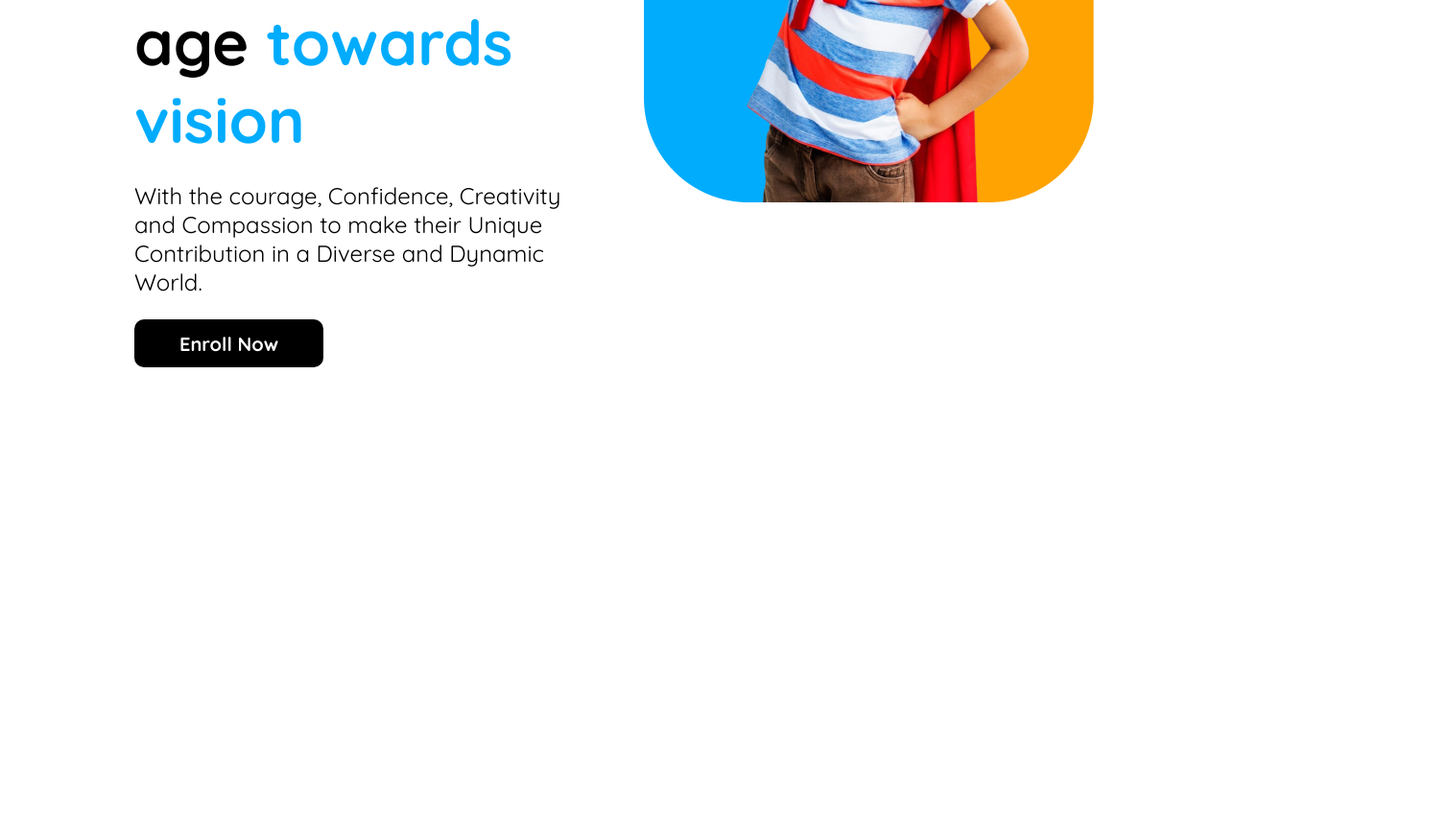
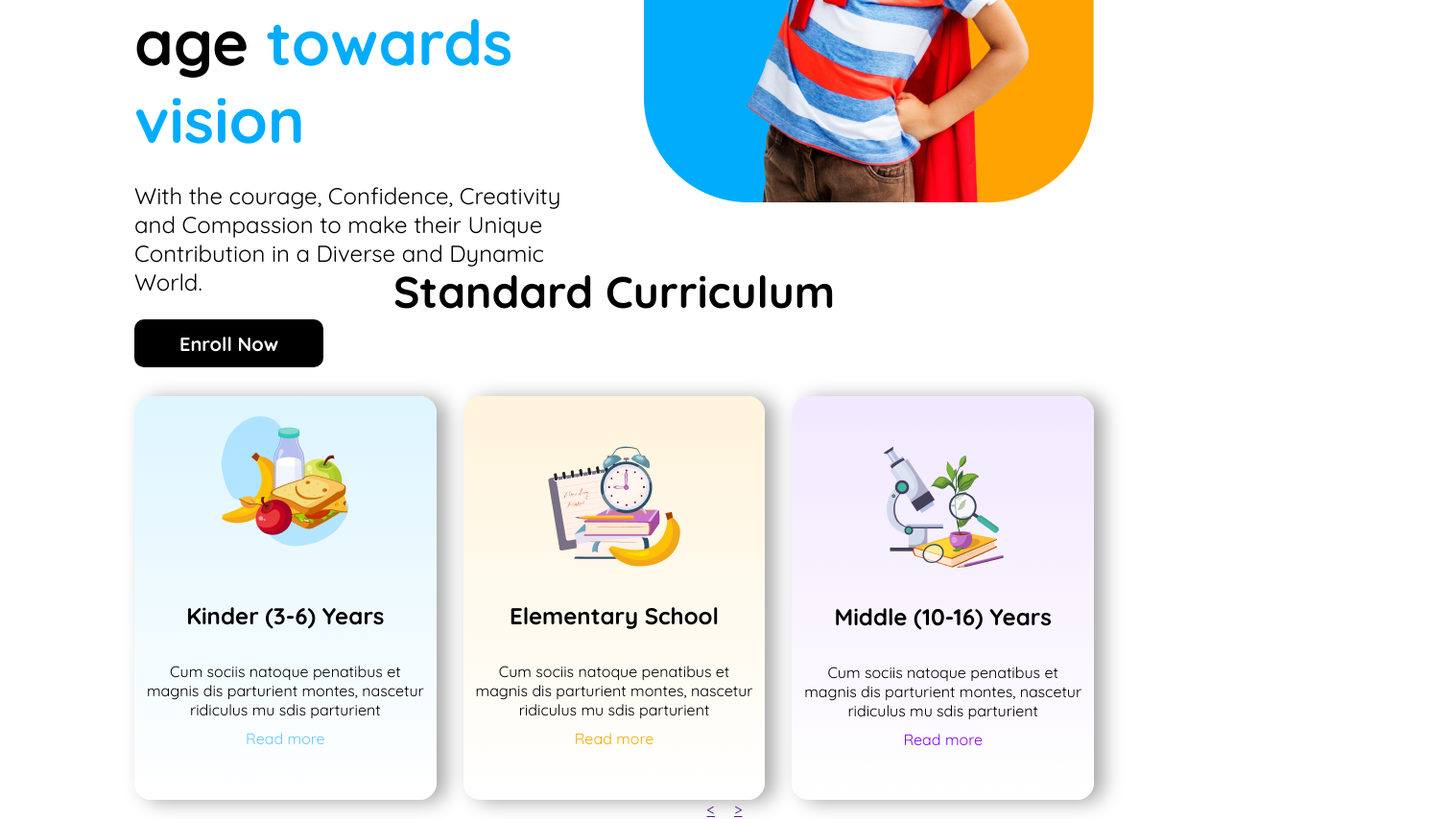
Before and after one commit to Akram-Sa/Kids-School, a plain HTML site: page index.html in a window 1280 px wide. Shown: the part 476-1330 px from the top of the page at 96% size, 1510 px wide, since content can reach past the window. Before the commit the page ends 859 px from the top, so only its background shows below. Drawn offline with Linux system fonts and the light colour scheme.

Commit message:
add curriculum

```diff
--- a/index.html
+++ b/index.html
@@ -42,7 +42,9 @@
         <div class="banner-text">
           <div class="banner-heading">
             <h4>
-              <span class="Empowering">Empowering</span><br> students from small <br> age
+              <span class="Empowering">Empowering</span><br />
+              students from small <br />
+              age
               <span class="towards-vision">towards vision</span>
             </h4>
           </div>
@@ -59,5 +61,61 @@
         </div>
       </div>
     </header>
+
+    <main>
+      <!-- standard curriculum -->
+      <section>
+        <div class="curriculum-container">
+          <div class="curriculum-head">
+            <h3>Standard Curriculum</h3>
+          </div>
+          <div class="curriculum-cards">
+            <div class="card1 curriculum-card">
+              <img src="./styles/assets/kinder.png" alt="" />
+              <h2 class="card-head">Kinder (3-6) Years</h2>
+              <p class="card-description">
+                Cum sociis natoque penatibus et magnis dis parturient montes,
+                nascetur ridiculus mu sdis parturient
+              </p>
+              <div class="read">
+                <a class="read1" href="">Read more</a>
+              </div>
+            </div>
+            <div class="card2 curriculum-card">
+              <img src="./styles/assets/elementary.png" alt="" />
+              <h2 class="card-head">Elementary School</h2>
+              <p class="card-description">
+                Cum sociis natoque penatibus et magnis dis parturient montes,
+                nascetur ridiculus mu sdis parturient
+              </p>
+              <div class="read">
+                <a class="read2" href="">Read more</a>
+              </div>
+            </div>
+            <div class="card3 curriculum-card">
+              <img src="./styles/assets/middle.png" alt="">
+              <h2 class="card-head">Middle (10-16) Years</h2>
+              <p class="card-description">
+                Cum sociis natoque penatibus et magnis dis parturient montes,
+                nascetur ridiculus mu sdis parturient
+              </p>
+              <div class="read">
+                <a class="read3" href="">Read more</a>
+              </div>
+            </div>
+          </div>
+          <div class="arrow-container">
+            <div class="arrow">
+              <div class="arrow-left">
+                <a href=""><</a>
+              </div>
+              <div class="arrow-right">
+                <a href="">></a>
+              </div>
+            </div>
+          </div>
+        </div>
+      </section>
+    </main>
   </body>
 </html>
--- a/styles/style.css
+++ b/styles/style.css
@@ -116,7 +116,85 @@
   background-color: #01acfd;
 }
 
-/* Responsive  */
+/* Standard curriculum */
+
+.curriculum-container{
+
+text-align: center;
+}
+.curriculum-head h3{
+  padding: 60px 0 80px 0;
+  font-size: 46px;
+  font-weight: bold;
+
+}
+.curriculum-cards{
+display: flex;
+gap: 28px;
+padding:0 140px;
+
+}
+.curriculum-card{
+
+  border-radius: 18px;
+  box-shadow: 10px 2px 20px darkgrey;
+
+}
+.curriculum-card img{
+padding: 52px 0 0 0;
+}
+.curriculum-cards .card1 img{
+  padding: 20px;
+}
+.card-head{
+  padding: 32px 0 0 0;
+}
+.card-description{
+  padding: 33px 10px 10px;
+}
+.read{
+  padding: 0 0 53px 0;
+}
+.curriculum-card .read1{
+  color: #64C8FF;
+  text-decoration: none;
+}
+.curriculum-card .read2{
+color: #F0AA00;
+text-decoration: none;
+}
+.curriculum-card .read3{
+  color: #8700FF;
+  text-decoration: none;
+}
+.card1{
+  background: linear-gradient(#def5ff, #ffffff);
+}
+.card2 {
+  background: linear-gradient(#fff4dc, #ffffff);
+}
+
+.card3 {
+  background: linear-gradient(#f2e8ff, #ffffff);
+}
+.arrow-container{
+  /* border: 1px solid chartreuse; */
+  padding: 0 755px;
+}
+.arrow{
+  display: flex;
+  justify-content: center;
+  gap: 20px;
+  /* border: 5px solid #F0AA00; */
+}
+/* .arrow-left{
+  background-color: orange;
+  width: 60px;
+  height: 60px;
+  text-align: center;
+  justify-content: center;
+  align-items: center;
+} */
 
 @media screen and (max-width: 576px) {
   header {
```
Lines whose indentation alone changed are shown as unchanged.
